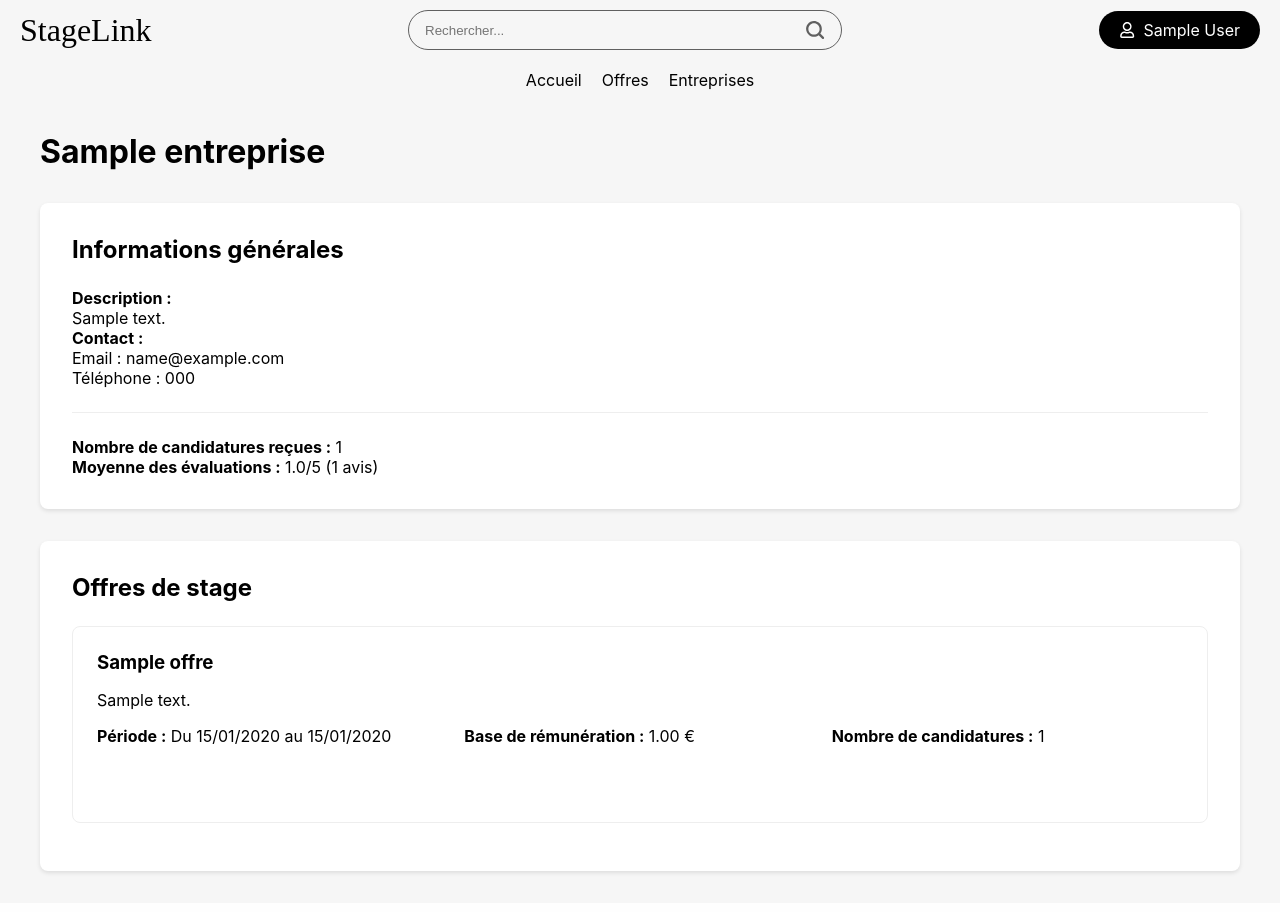
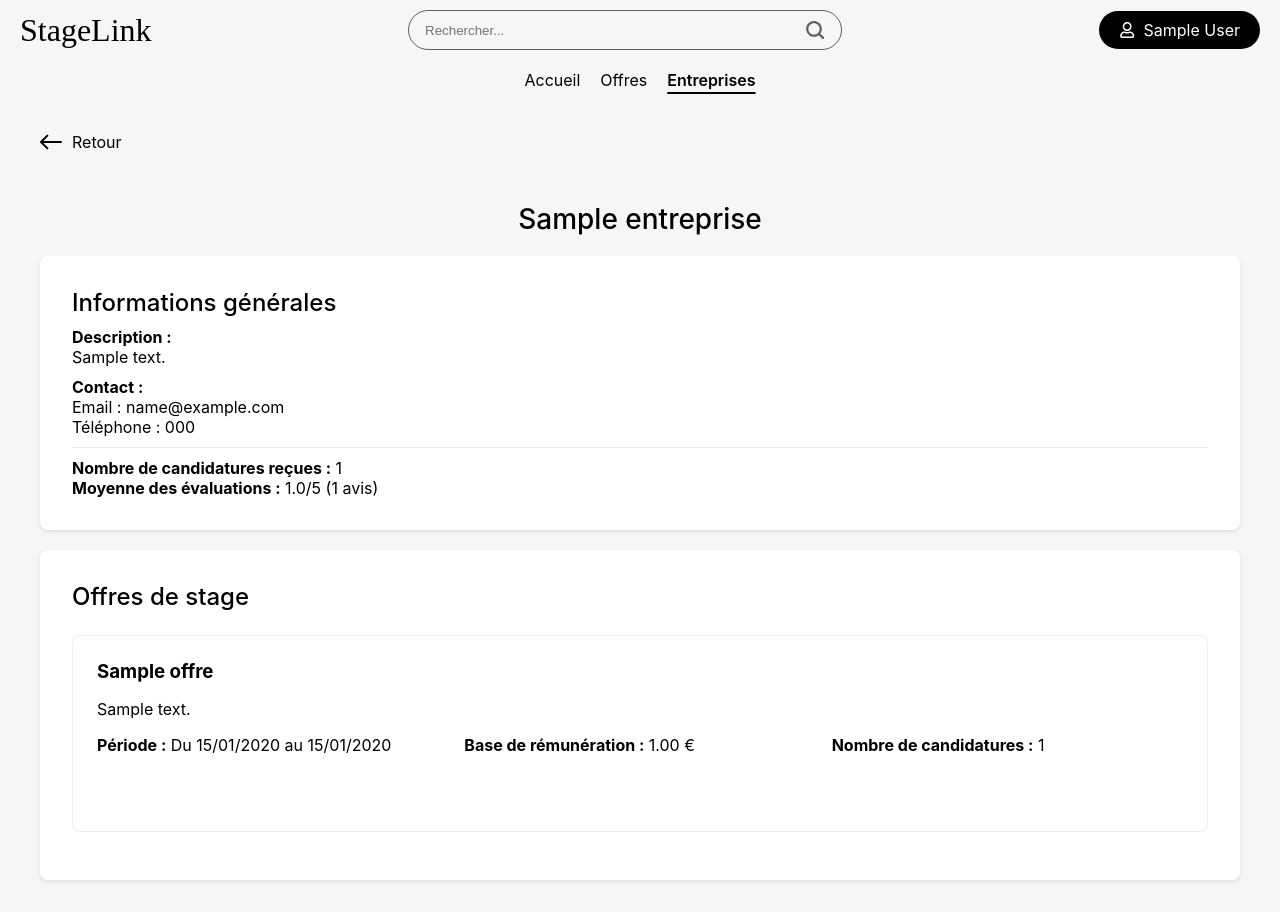
Before and after one commit to GuiZaZotte/WEB4ALL-stagelink, a PHP site: page /entreprise_details.php?id=1 in a window 1280 px wide. Before the commit the page ends 875 px from the top, so only its background shows below. Run offline with PHP 8.4, Linux system fonts and the light colour scheme; the visitor is signed in with stand-in values (Sample User, id 1); tables that the repository leaves empty hold one stand-in row (values such as "Sample post"); some web fonts are replaced.

Commit message:
details correction

```diff
--- a/src/entreprise_details.php
+++ b/src/entreprise_details.php
@@ -50,9 +50,20 @@ $offres = $stmt->get_result();
 
 <head>
     <link rel="stylesheet" href="style/entreprise-detail.css">
+
 </head>
 <div class="entreprise-details">
-    <h1><?= htmlspecialchars($entreprise['nom']) ?></h1>
+    <div class="centre">
+        <a href="entreprises.php" class="navbar <?= ($page == 'entreprises.php') ? 'activer' : '' ?>">
+
+            <svg xmlns="http://www.w3.org/2000/svg" width="22" height="16" fill="none" viewBox="0 0 22 16">
+                <path fill="#000"
+                    d="M21 7a1 1 0 1 1 0 2V7ZM.293 8.707a1 1 0 0 1 0-1.414L6.657.929A1 1 0 0 1 8.07 2.343L2.414 8l5.657 5.657a1 1 0 1 1-1.414 1.414L.293 8.707ZM21 9H1V7h20v2Z" />
+            </svg>
+            <div class="texte">Retour</div>
+        </a>
+    </div>
+    <h2><?= htmlspecialchars($entreprise['nom']) ?></h2>
 
     <div class="entreprise-info-details">
         <h2>Informations générales</h2>
@@ -64,7 +75,8 @@ $offres = $stmt->get_result();
 
         <div class="statistiques">
             <p><strong>Nombre de candidatures reçues :</strong> <?= $entreprise['nombre_candidatures'] ?></p>
-            <p><strong>Moyenne des évaluations :</strong> <?= number_format($entreprise['moyenne_evaluations'], 1) ?>/5
+            <p><strong>Moyenne des évaluations :</strong>
+                <?= number_format($entreprise['moyenne_evaluations'], 1) ?>/5
                 (<?= $entreprise['nombre_avis'] ?> avis)</p>
         </div>
     </div>
@@ -80,7 +92,8 @@ $offres = $stmt->get_result();
                 <p><strong>Période :</strong> Du <?= date('d/m/Y', strtotime($offre['date_debut'])) ?>
                     au <?= date('d/m/Y', strtotime($offre['date_fin'])) ?></p>
                 <?php if($offre['base_remuneration']): ?>
-                <p><strong>Base de rémunération :</strong> <?= number_format($offre['base_remuneration'], 2) ?> €</p>
+                <p><strong>Base de rémunération :</strong> <?= number_format($offre['base_remuneration'], 2) ?> €
+                </p>
                 <?php endif; ?>
                 <p><strong>Nombre de candidatures :</strong> <?= $offre['nombre_candidatures'] ?></p>
             </div>
--- a/src/header.php
+++ b/src/header.php
@@ -40,7 +40,8 @@ $page = basename($_SERVER['PHP_SELF']);
         <nav>
             <a href="accueil.php" class="pages <?= ($page == 'accueil.php') ? 'activer' : '' ?>">Accueil</a>
             <a href="offres.php" class="pages <?= ($page == 'offres.php') ? 'activer' : '' ?>">Offres</a>
-            <a href="entreprises.php" class="pages <?= ($page == 'entreprises.php') ? 'activer' : '' ?>">Entreprises</a>
+            <a href="entreprises.php" class="pages <?= (in_array($page, ['entreprises.php', 'entreprise_details.php'])) ? 'activer' : '' ?>
+">Entreprises</a>
 
             <?php if ($role == "Administrateur" || $role == "Pilote"): ?>
             <a href="dashboard.php" class="pages <?= ($page == 'dashboard.php') ? 'activer' : '' ?>">Dashboard</a>
--- a/src/style/entreprise-detail.css
+++ b/src/style/entreprise-detail.css
@@ -2,30 +2,24 @@
   max-width: 1200px;
   margin: 2rem auto;
   padding: 0 1rem;
-}
-
-.entreprise-details h1 {
-  color: var(--primary-color);
-  margin-bottom: 2rem;
+  display: flex;
+  flex-direction: column;
+  gap: 20px;
 }
 
 .entreprise-info-details {
-  background: white;
+  background: var(--couleur-container);
   padding: 2rem;
   border-radius: 8px;
   box-shadow: 0 2px 4px rgba(0, 0, 0, 0.1);
-  margin-bottom: 2rem;
-}
-
-.entreprise-info-details h2 {
-  color: var(--primary-color);
-  margin-bottom: 1.5rem;
+  display: flex;
+  flex-direction: column;
+  gap: 10px;
 }
 
 .statistiques {
-  margin-top: 1.5rem;
-  padding-top: 1.5rem;
   border-top: 1px solid #eee;
+  padding-top: 10px;
 }
 
 .offres-entreprise {
@@ -76,3 +70,47 @@
 .voir-plus:hover {
   background-color: var(--primary-dark);
 }
+.navbar {
+  display: flex;
+  justify-content: left;
+  width: auto;
+  align-items: center;
+  gap: 10px;
+}
+
+.centre {
+  display: flex;
+  width: 100%;
+  margin-bottom: 30px;
+}
+
+a {
+  text-decoration: none;
+  color: inherit;
+  background: none;
+  border: none;
+  font: inherit;
+  padding: 0;
+  margin: 0;
+  cursor: pointer;
+}
+
+.texte {
+  font-size: var(--taille-texte);
+  display: flex;
+  flex-direction: column;
+  gap: 10px;
+  flex-wrap: nowrap;
+}
+h2 {
+  font-size: 28px;
+  text-align: center;
+  font-weight: 500;
+  width: 100%;
+}
+
+.entreprise-info-details h2,
+.offres-entreprise h2 {
+  width: fit-content;
+  font-size: 24px;
+}
--- a/src/style/entreprises.css
+++ b/src/style/entreprises.css
@@ -11,13 +11,14 @@
 }
 
 h2 {
-  font-size: 24px;
+  font-size: 28px;
   text-align: center;
   font-weight: 500;
 }
 
 .container h2 {
   width: fit-content;
+  font-size: 24px;
 }
 
 .entreprises {
```
